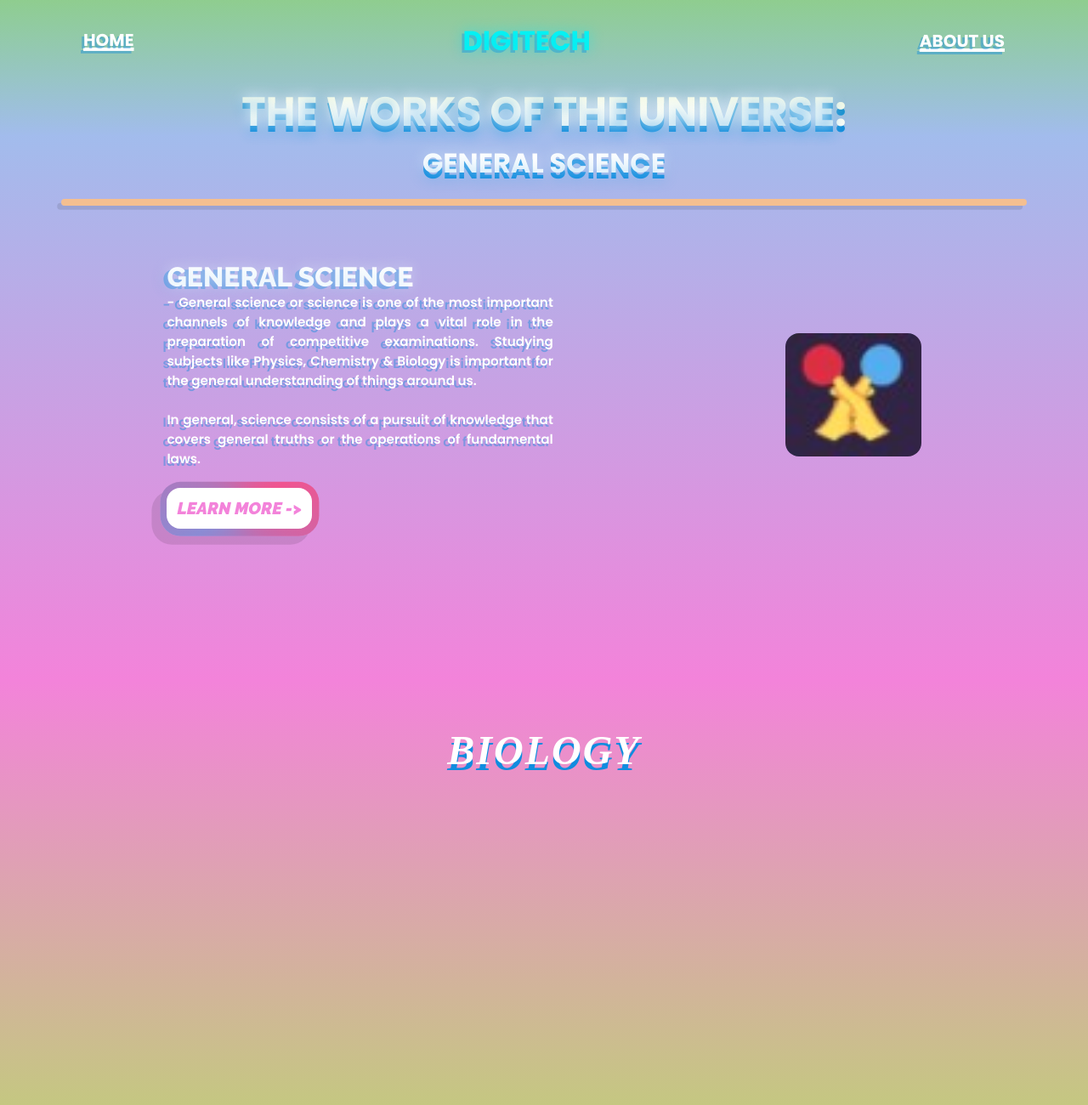
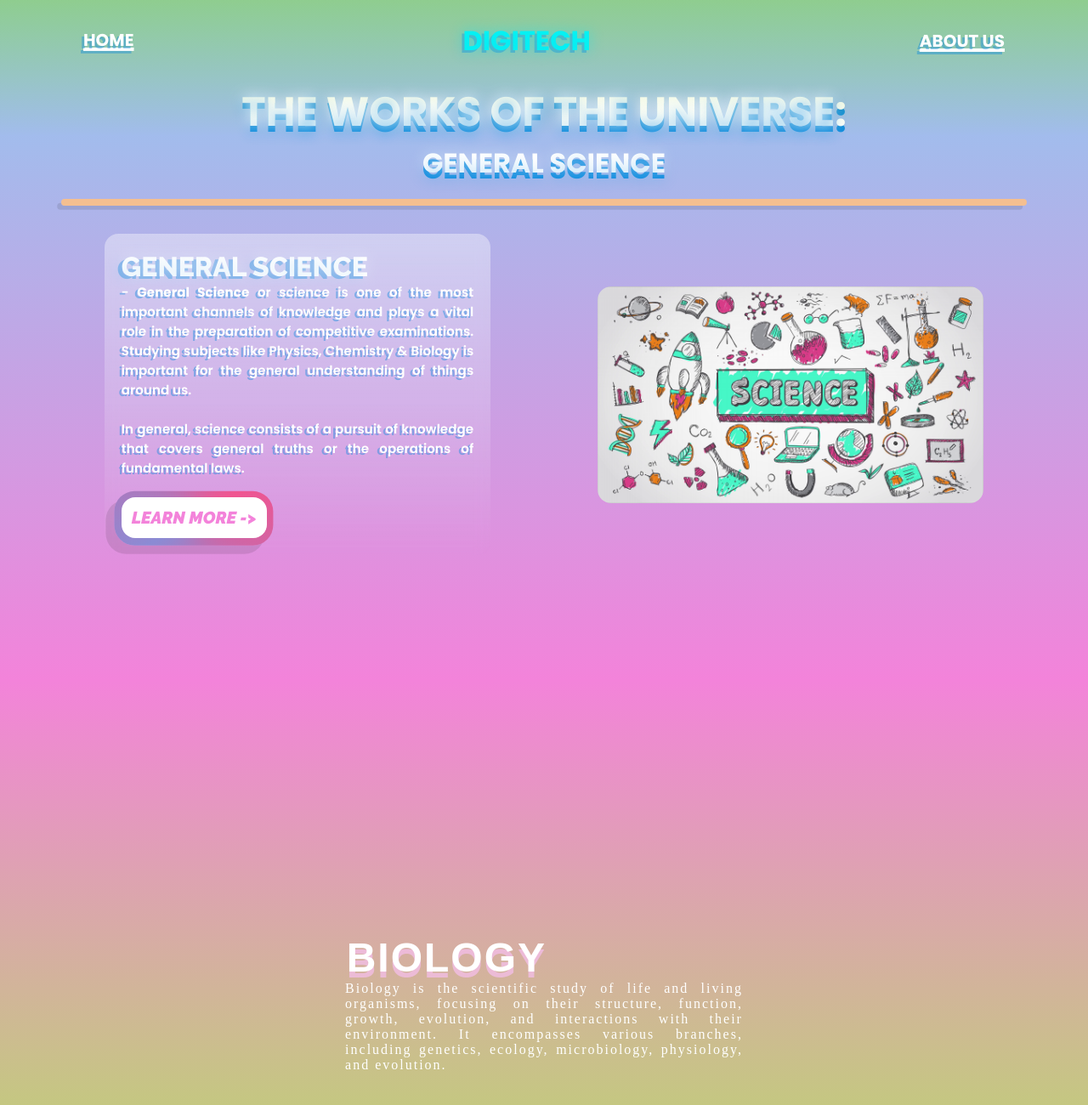
Before and after one commit to bayotnigg/GGTECK, a plain HTML site: page index.html in a window 1280 px wide. Shown: the top 1300 px of the page at 85% size. Drawn offline with Linux system fonts and the light colour scheme.

Commit message:
Commit -1
new file + updated file

```diff
--- a/font.css
+++ b/font.css
@@ -468,3 +468,27 @@
 	font-weight: 900;
 	font-style: italic;
 }
+
+.avigea-regular {
+	font-family: "Avigea", sans-serif;
+	font-weight: 400;
+	font-style: normal;
+}
+
+.avigea-bold {
+	font-family: "Avigea", sans-serif;
+	font-weight: 700;
+	font-style: normal;
+}
+
+.avigea-regular-italic {
+	font-family: "Avigea", sans-serif;
+	font-weight: 400;
+	font-style: italic;
+}
+
+.avigea-bold-italic {
+	font-family: "Avigea", sans-serif;
+	font-weight: 700;
+	font-style: italic;
+}
--- a/index.html
+++ b/index.html
@@ -38,8 +38,8 @@
 					<h1 class="raleway-extrabold center-text" data-text="GENERAL SCIENCE">
 						GENERAL SCIENCE
 						<p class="poppins-semibold">
-							- General science or science is one of the most important channels
-							of knowledge and plays a vital role in the preparation of
+							- <b>General Science</b> or science is one of the most important
+							channels of knowledge and plays a vital role in the preparation of
 							competitive examinations. Studying subjects like Physics,
 							Chemistry & Biology is important for the general understanding of
 							things around us. <br />
@@ -51,18 +51,26 @@
 							<a href="#next-page" class="button"
 								><button class="raleway-black-italic" type="button">
 									<div class="button-container">LEARN MORE -&gt;</div>
-								</button></a
-							>
+								</button>
+							</a>
 						</p>
 					</h1>
-					<img src="images/favicon.ico" alt="asasdasd" />
+					<img src="images/science-3.png" alt="asasdasd" />
 				</div>
 			</div>
 		</section>
 		<section id="next-page">
-			<div class="title-hold">
-				<h1 class="title">BIOLOGY</h1>
-				<p class="poppins-bold text"></p>
+			<div class="section-hold">
+				<dl>
+					<dt class="title avigea-bold scroll">BIOLOGY</dt>
+					<dd class="text">
+						Biology is the scientific study of life and living organisms,
+						focusing on their structure, function, growth, evolution, and
+						interactions with their environment. It encompasses various
+						branches, including genetics, ecology, microbiology, physiology, and
+						evolution.
+					</dd>
+				</dl>
 			</div>
 		</section>
 		<footer></footer>
--- a/style.css
+++ b/style.css
@@ -43,6 +43,19 @@
 	--padding-large: 3.45rem;
 	--padding-maybe: 4.5rem;
 	--padding-massive: 6.125rem;
+
+	/* negative paddings */
+
+	--padding-small-negative: -0.5rem;
+	--padding-regular-negative: -0.75rem;
+	--padding-normal-negative: -0.95rem;
+	--padding-negative: -1rem;
+	--padding-mid-negative: -1.25rem;
+	--padding-medium-negative: -1.5rem;
+	--padding-semilarge-negative: -2rem;
+	--padding-large-negative: -3.45rem;
+	--padding-maybe-negative: -4.5rem;
+	--padding-massive-negative: -6.125rem;
 
 	/* blur */
 	--blur-small: 0.25rem;
@@ -219,21 +232,17 @@ p {
 	text-align: justify;
 }
 
-b {
-	color: var(--light-green);
-}
-
 /* animations on load */
 
 .center-text,
-img {
+.container img {
 	color: white;
 	font-size: var(--large);
 	width: 40%;
 	translate: 0 -3rem;
 }
 
-img,
+.container img,
 .center-text,
 .center-text p {
 	transition: all 1.2s;
@@ -249,12 +258,22 @@ img,
 	text-shadow: -5px 3px var(--shadow-color);
 }
 
-img {
+.container img {
 	transition-delay: 1s;
 	@starting-style {
 		opacity: 0;
 		translate: 50dvh 0;
 	}
+}
+
+.center-text {
+	background-image: linear-gradient(
+		rgba(255, 255, 255, 0.397),
+		rgba(0, 0, 0, 0)
+	);
+	padding: var(--padding-mid);
+	border-radius: var(--rounded);
+	backdrop-filter: blur(8px);
 }
 
 .container {
@@ -269,6 +288,7 @@ img {
 	font-size: var(--padding-normal);
 	width: 100%;
 	text-align: justify;
+	text-shadow: -3px 2px var(--shadow-color);
 }
 
 img {
@@ -323,14 +343,38 @@ button::after {
 	background-image: linear-gradient(var(--accent), var(--primary));
 }
 
+/* scroll anim */
+
+.scroll {
+	transform: translateX(-100%);
+}
+
+.scroll-right {
+	transform: translateX(100%);
+}
+
+.scroll.show,
+.scroll-right.show {
+	transform: translate(var(--tiny), 0);
+}
+
+.hide {
+	position: absolute;
+}
+
+.show {
+	position: static;
+}
+
 /* next section */
 
-.title-hold {
-	text-align: center;
+.section-hold {
 	padding: var(--padding-large);
-	font-family: "Avigea";
-	font-style: italic;
 	letter-spacing: 2px;
+	height: 100%;
+	display: flex;
+	align-items: center;
+	justify-content: center;
 }
 
 section {
@@ -338,7 +382,17 @@ section {
 	height: 100dvh;
 }
 
-.title.montserrat-bold-italic {
-	width: 50%;
-	text-shadow: 0 7px #fbc1fb;
+dt.title {
+	text-shadow: 0 7px #fbc1fb9a;
+	transition: all 0.8s ease;
 }
+
+.text {
+	color: white;
+	text-align: justify;
+}
+
+.section-hold dl {
+	width: 40%;
+	transform: translateY(var(--padding-mid-negative));
+}
```
Also changed, not shown: images/science-3.png (added).
